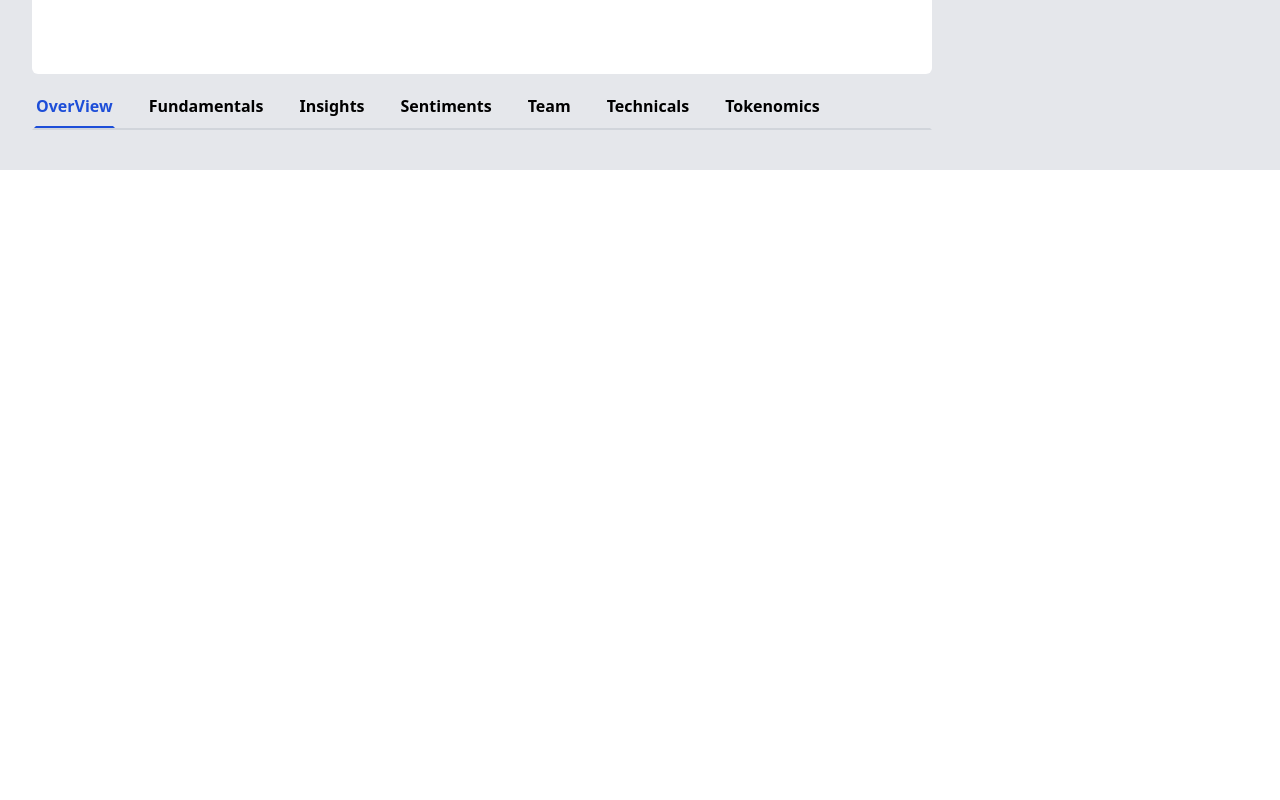
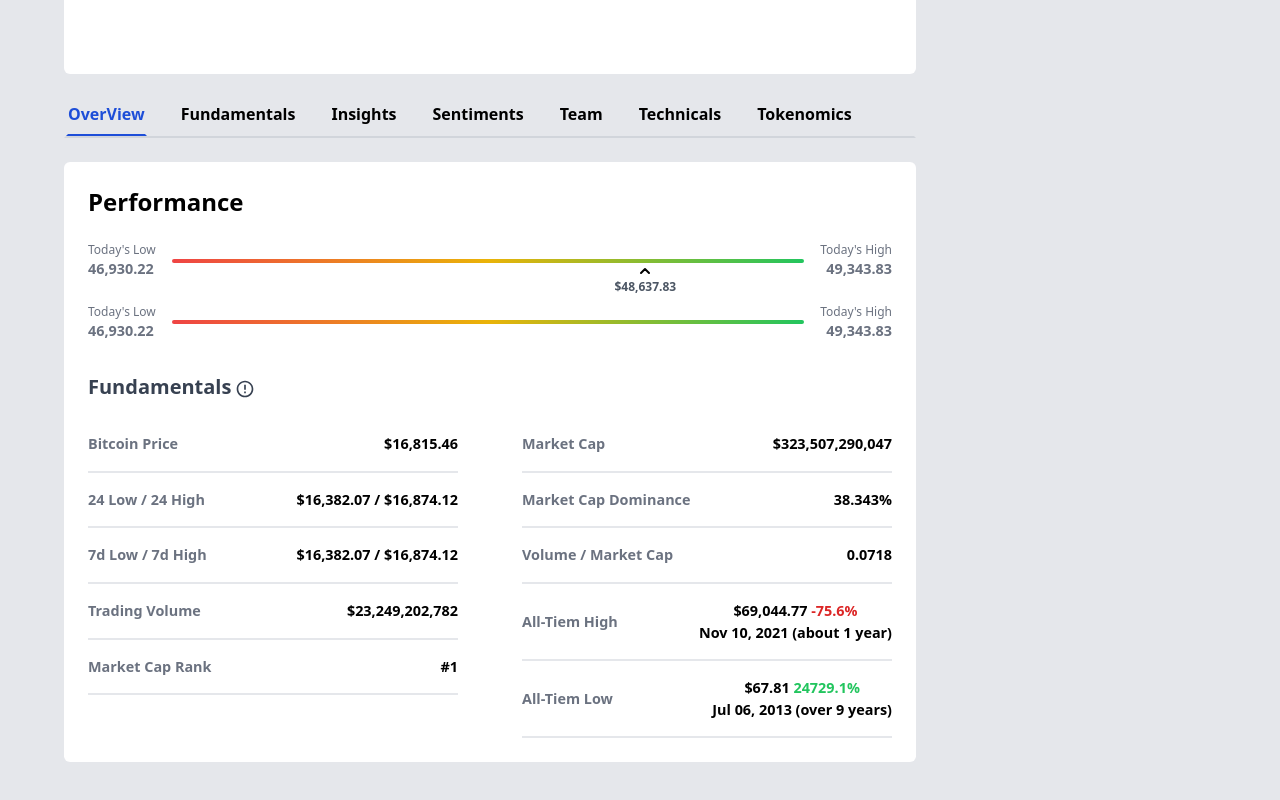
Before and after one commit to 9xVibee/KoinX, a React (Vite) app: page / in a window 1280 px wide. Shown: the part 768-1568 px from the top of the page. Before the commit the page ends 938 px from the top, so only its background shows below. Built offline with nearby package versions, Linux system fonts and the light colour scheme; no server answers.

Commit message:
chore: Performance page added

```diff
--- a/src/App.tsx
+++ b/src/App.tsx
@@ -7,7 +7,7 @@
   return (
     <div className="w-full bg-gray-200">
       <Navbar />
-      <div className="flex flex-col px-3 md:px-8">
+      <div className="flex flex-col px-3 md:px-16">
         <p className="flex items-center text-[0.9rem] text-gray-600 py-4 gap-1">
           Cryptocurrencies{" "}
           <MdKeyboardDoubleArrowRight className="size-5 mt-0.5" />
--- /dev/null
+++ b/src/components/Fundamentals.tsx
@@ -0,0 +1,67 @@
+import { useContext } from "react";
+import { cryptoCurrencyContext } from "../context/cryptoCurrencyContext";
+
+const Fundamentals = () => {
+  const { cryptoCurrency } = useContext(cryptoCurrencyContext);
+
+  return (
+    <div className="flex md:flex-row font-semibold text-gray-500 w-full flex-col md:gap-16">
+      <div className="md:w-[50%] w-full flex flex-col">
+        <div className="flex w-full text-[0.9rem] justify-between py-4 border-b-2 items-center">
+          <p className="capitalize">{cryptoCurrency} Price</p>
+          <p className="text-black">$16,815.46</p>
+        </div>
+        <div className="flex w-full text-[0.9rem] py-4 justify-between items-center border-b-2">
+          <p className="capitalize">24 Low / 24 High</p>
+          <p className="text-black">$16,382.07 / $16,874.12</p>
+        </div>
+        <div className="flex w-full text-[0.9rem] py-4 justify-between items-center border-b-2">
+          <p className="capitalize">7d Low / 7d High</p>
+          <p className="text-black">$16,382.07 / $16,874.12</p>
+        </div>
+        <div className="flex w-full text-[0.9rem] py-4 justify-between items-center border-b-2">
+          <p className="capitalize">Trading Volume</p>
+          <p className="text-black">$23,249,202,782</p>
+        </div>
+        <div className="flex w-full text-[0.9rem] py-4 justify-between items-center border-b-2">
+          <p className="capitalize">Market Cap Rank</p>
+          <p className="text-black">#1</p>
+        </div>
+      </div>
+      <div className="md:w-[50%] w-full">
+        <div className="flex w-full text-[0.9rem] py-4 justify-between items-center border-b-2">
+          <p className="capitalize">Market Cap</p>
+          <p className="text-black">$323,507,290,047</p>
+        </div>
+        <div className="flex w-full text-[0.9rem] py-4 justify-between items-center border-b-2">
+          <p className="capitalize">Market Cap Dominance</p>
+          <p className="text-black">38.343%</p>
+        </div>
+        <div className="flex w-full text-[0.9rem] py-4 justify-between items-center border-b-2">
+          <p className="capitalize">Volume / Market Cap</p>
+          <p className="text-black">0.0718</p>
+        </div>
+        <div className="flex w-full text-[0.9rem] py-4 justify-between items-center border-b-2">
+          <p className="capitalize">All-Tiem High</p>
+          <div className="flex flex-col text-center">
+            <p className="text-black">
+              $69,044.77 <span className="text-red-600">-75.6%</span>
+            </p>
+            <p className="text-black">Nov 10, 2021 (about 1 year)</p>
+          </div>
+        </div>
+        <div className="flex w-full text-[0.9rem] py-4 justify-between items-center border-b-2">
+          <p className="capitalize">All-Tiem Low</p>
+          <div className="flex flex-col text-center">
+            <p className="text-black">
+              $67.81 <span className="text-green-500">24729.1%</span>
+            </p>
+            <p className="text-black">Jul 06, 2013 (over 9 years)</p>
+          </div>
+        </div>
+      </div>
+    </div>
+  );
+};
+
+export default Fundamentals;
--- /dev/null
+++ b/src/components/HighLowComp.tsx
@@ -0,0 +1,42 @@
+import { ChevronUp } from "lucide-react";
+
+interface HighLowProps {
+  lowTitle: string;
+  lowPrice: string;
+  showArrow: boolean;
+  highTitle: string;
+  highPrice: string;
+}
+
+const HighLowComp = ({
+  highPrice,
+  highTitle,
+  lowPrice,
+  lowTitle,
+  showArrow,
+}: HighLowProps) => {
+  return (
+    <div className="flex w-full items-center gap-4 text-gray-500">
+      <div className="flex flex-col items-start">
+        <p className="text-xs">{lowTitle}</p>
+        <p className="font-semibold text-[0.9rem]">{lowPrice}</p>
+      </div>
+      <div className="flex-1 relative">
+        <div className="w-full h-1 rounded-full bg-gradient-to-r from-red-500 via-yellow-500 to-green-500"></div>
+        {showArrow && (
+          <div className="absolute flex items-center flex-col right-32">
+            <ChevronUp className="size-4 text-black" strokeWidth={3} />
+            <p className="text-xs font-semibold text-gray-600">$48,637.83</p>
+          </div>
+        )}
+      </div>
+      <div className="flex flex-col items-end">
+        <p className="text-xs">{highTitle}</p>
+        <p className="font-semibold text-[0.9rem]">{highPrice}</p>
+      </div>
+
+    </div>
+  );
+};
+
+export default HighLowComp;
--- a/src/components/LeftSection.tsx
+++ b/src/components/LeftSection.tsx
@@ -1,11 +1,13 @@
 import Chart from "./Chart";
 import MiniNav from "./MiniNav";
+import Performance from "./Performance";
 
 const LeftSection = () => {
   return (
-    <div className="md:w-[75%] rounded-md flex flex-col gap-4 pb-10">
+    <div className="md:w-[75%] rounded-md flex flex-col gap-6 pb-10">
       <Chart />
       <MiniNav />
+      <Performance />
     </div>
   );
 };
--- /dev/null
+++ b/src/components/Performance.tsx
@@ -0,0 +1,31 @@
+import { RiErrorWarningLine } from "react-icons/ri";
+import HighLowComp from "./HighLowComp";
+import Fundamentals from "./Fundamentals";
+
+const Performance = () => {
+  return (
+    <div className="w-full flex flex-col h-fit p-6 gap-6 bg-white rounded-md">
+      <h1 className="text-2xl font-semibold">Performance</h1>
+      <HighLowComp
+        lowTitle="Today's Low"
+        lowPrice="46,930.22"
+        highPrice="49,343.83"
+        highTitle="Today's High"
+        showArrow={true}
+      />
+      <HighLowComp
+        lowTitle="Today's Low"
+        lowPrice="46,930.22"
+        highPrice="49,343.83"
+        highTitle="Today's High"
+        showArrow={false}
+      />
+      <h1 className="flex -mb-2 mt-2 text-xl font-semibold text-gray-700 items-center gap-1">
+        Fundamentals <RiErrorWarningLine className="mt-1" />
+      </h1>
+      <Fundamentals />
+    </div>
+  );
+};
+
+export default Performance;
--- a/src/components/TrendingCoins.tsx
+++ b/src/components/TrendingCoins.tsx
@@ -17,7 +17,7 @@
       <div className="w-full flex flex-col gap-2">
         {trendingCoins.map((item) => {
           return (
-            <div className="flex justify-between">
+            <div className="flex justify-between" key={item.id}>
               <div className="flex gap-2 items-center text-[0.8rem] font-semibold">
                 <img src={item.small} alt="" className="w-4 h-4" />
                 <p>
```
